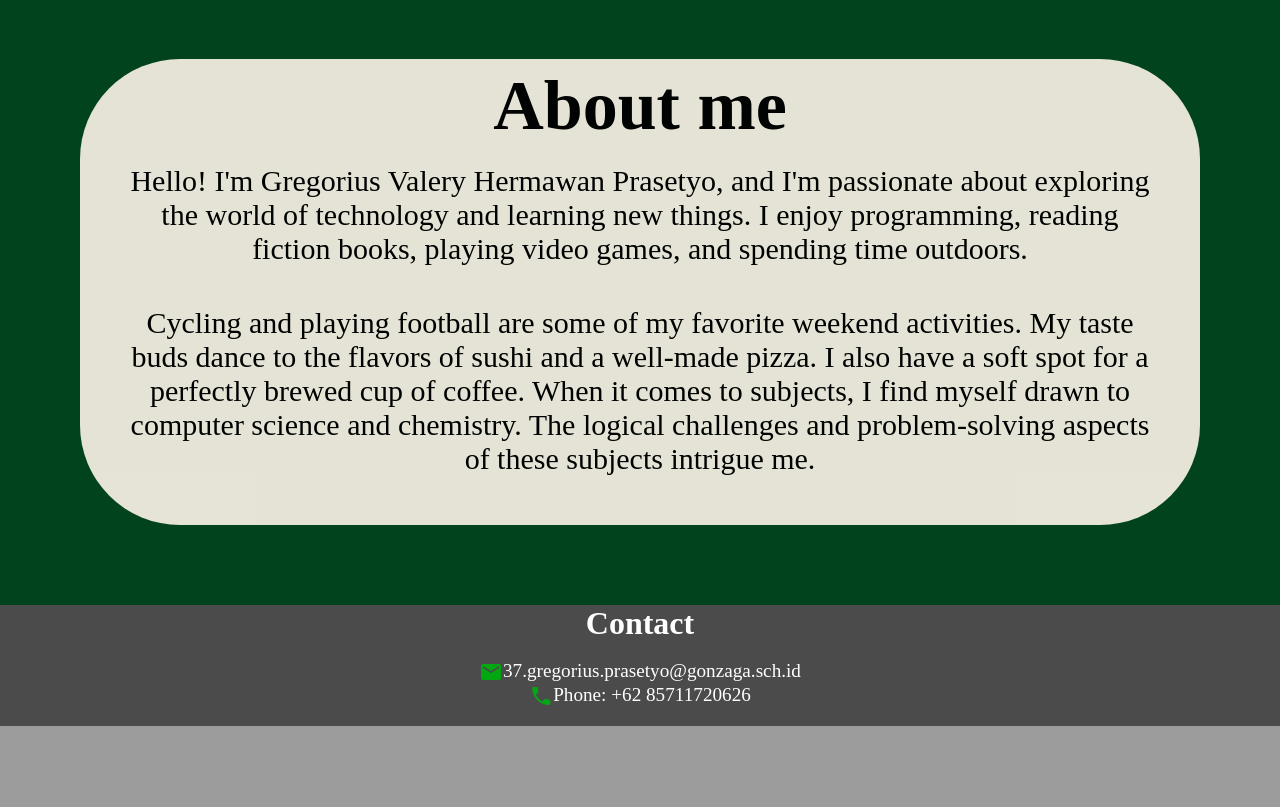
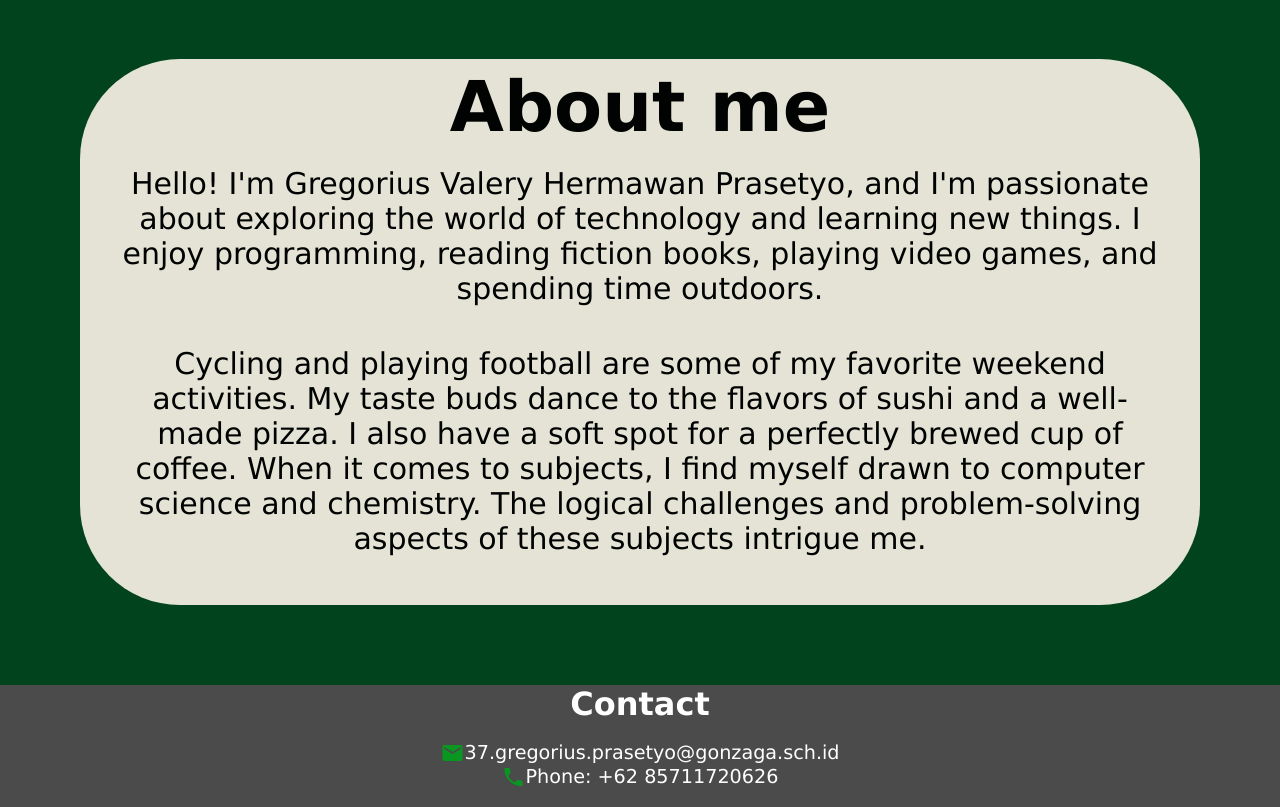
Before and after one commit to GregoriusVHP/Project-Website, a PHP site: page /page1.html in a window 1280 px wide. Shown: the part 801-1608 px from the top of the page. Before the commit the page ends 1527 px from the top, so only its background shows below. Run offline with PHP 8.4, Linux system fonts and the light colour scheme.

Commit message:
Update style-page.css

```diff
--- a/style-page.css
+++ b/style-page.css
@@ -6,6 +6,7 @@
     }
 
    body {
+    position: relative;
     background-color: #ffff;
    }
 
@@ -46,14 +47,9 @@
    .title{
     font-size:xx-large;
     padding-left: 50;
-    font-family: 'Segoe UI', Tahoma, Geneva, Verdana, sans-serif;
+    font-family: Verdana, Geneva, Tahoma, sans-serif;
    }
 
-   #banner-img{
-     background-image: url(Banner3.jpg);
-     padding: 150px;
-
-   }
 
    .content-wrapper{
     padding: 50px 60px 70px 60px;
@@ -71,6 +67,7 @@
 
    .content-box h1{
     font-size: 70px;
+    font-family: Verdana, Geneva, Tahoma, sans-serif;
   }
 
   .content-box p{
@@ -78,25 +75,32 @@
     margin-left: 40px;
     margin-bottom: 40px;
     font-size: 30px;
+    font-family: 'Lucida Sans', 'Lucida Sans Regular', 'Lucida Grande', 'Lucida Sans Unicode', Geneva, Verdana, sans-serif;
   }
 
    img{
-    width: 100%;
+    padding-left: 180px;
+    padding-top: 70px;
+    padding-bottom: 70px;
+    width: 92%;
     height: 90%;
    }
 
   footer{
     background-color:#4a4b4a;
     text-align: center;
+    align-items: center;
   }
 
   footer h1{
-    color:#ffffff
+    color:#ffffff;
+    font-family: Verdana, Geneva, Tahoma, sans-serif;
   }
 
   footer p{
     color: #ffff;
     font-size: larger;
+    font-family: 'Lucida Sans', 'Lucida Sans Regular', 'Lucida Grande', 'Lucida Sans Unicode', Geneva, Verdana, sans-serif;
   }
 .bar{
   background-color: #4a4b4a;
@@ -104,7 +108,7 @@
 }
 
 .email-wrapper{
-  color: rgb(3, 167, 17);
+  color: rgb(9, 151, 33);
   margin-left: auto;
   margin-right: auto;
   justify-content: center;
@@ -112,9 +116,13 @@
 }
 
 .phone-wrapper{
-  color: rgb(3, 167, 17);
+  color: rgb(9, 151, 33);
   margin-left: auto;
   margin-right: auto;
   justify-content: center;
   display: flex;
 }
+
+.background{
+  background-color:  rgb(1, 94, 40) ;
+}
```
